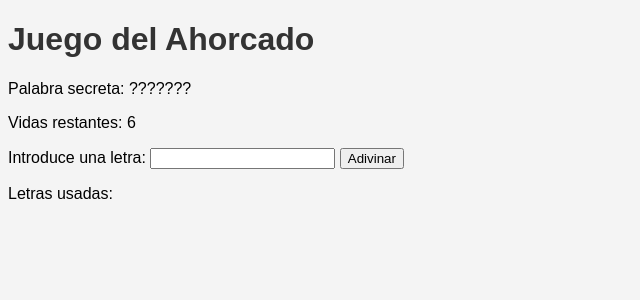
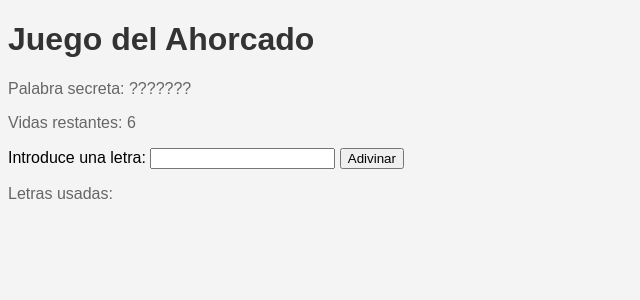
Before and after one commit to CarlosGuij/act_ahorcado, a PHP site: page / in a window 1280 px wide. Shown: the top 300 px of the page, without its empty margins (0-640 px from the left). Run offline with PHP 8.4, Linux system fonts and the light colour scheme.

Commit message:
Añadiendo otros estilos al index.php en A

```diff
--- a/index.php
+++ b/index.php
@@ -63,6 +63,10 @@ body {
 h1 {
     color: #333;
 }
+p {
+    color: #666;
+    font-family: Arial, sans-serif;
+}
 </style>
 
 </head>
```
